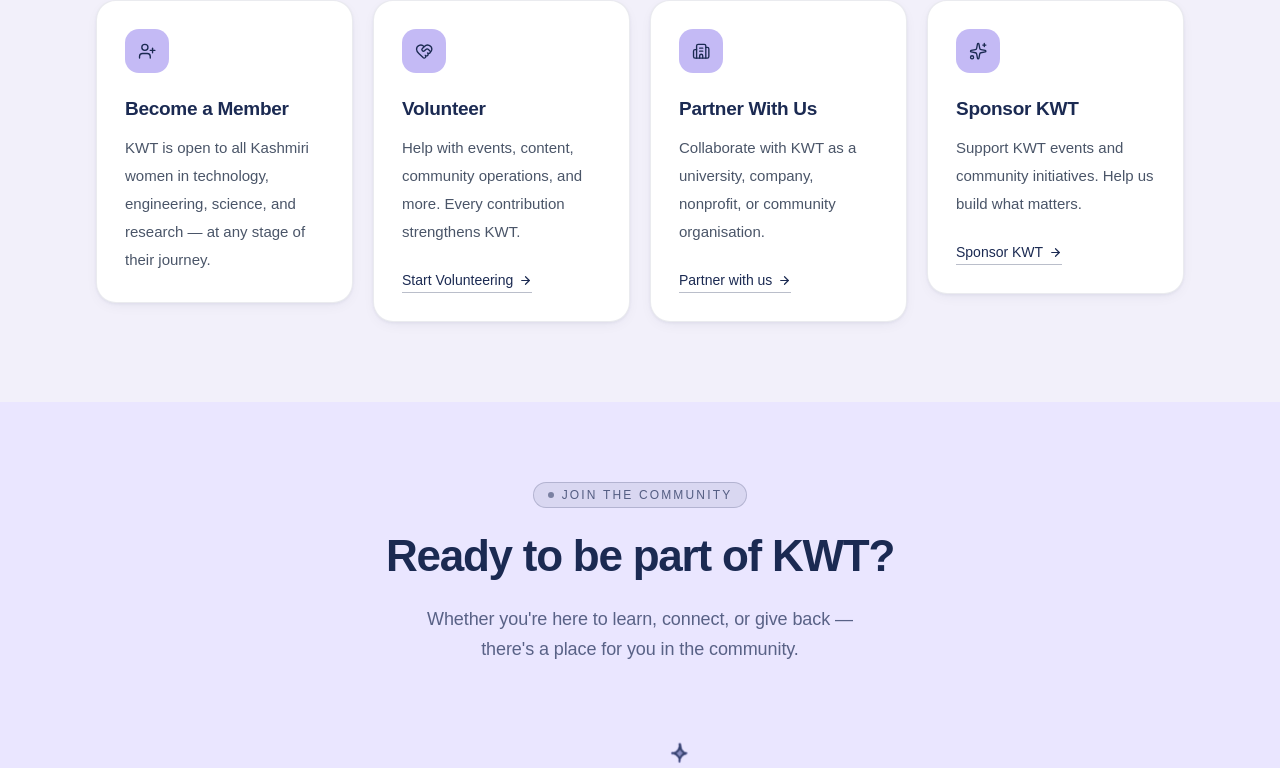
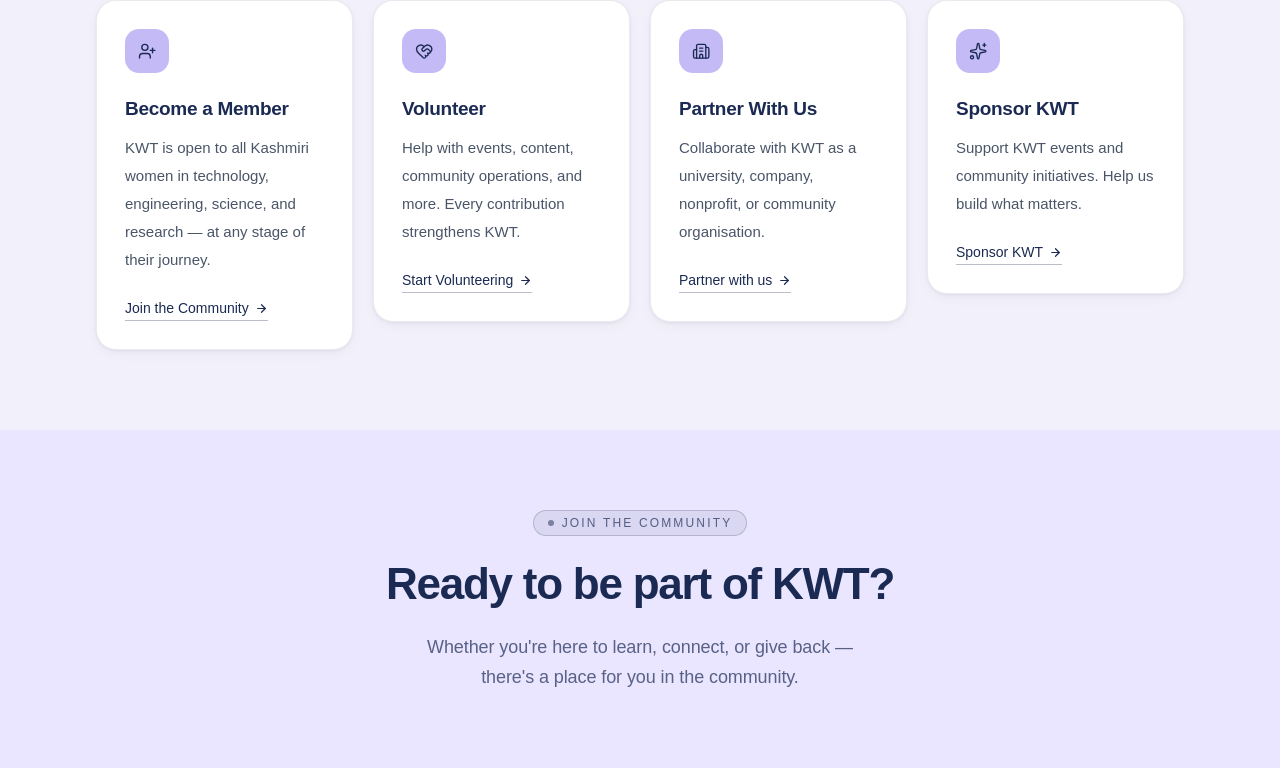
Before and after one commit to zulaikhamir/KWT-website, a React (Vite) app: page / in a window 1280 px wide. Shown: the part 2559-3327 px from the top of the page. Built offline with nearby package versions, Linux system fonts and the light colour scheme.

Commit message:
feat: add membership signup CTA

```diff
--- a/src/components/sections/GetInvolved.tsx
+++ b/src/components/sections/GetInvolved.tsx
@@ -1,9 +1,11 @@
+import { ArrowRight, UserPlus, HeartHandshake, Building2, Sparkles } from "lucide-react";
 import { Link } from "react-router-dom";
-import { ArrowRight, UserPlus, HeartHandshake, Building2, Sparkles } from "lucide-react";
 import { cn } from "@/lib/utils";
 import SectionWrapper from "@/components/shared/SectionWrapper";
 import SectionHeading from "@/components/shared/SectionHeading";
 import { useScrollReveal } from "@/hooks/useScrollReveal";
+
+const MEMBERSHIP_URL = "https://tally.so/r/686aVB";
 
 // ─── Cards ────────────────────────────────────────────────────────────────────
 const CARDS = [
@@ -11,8 +13,9 @@ const CARDS = [
     icon:  UserPlus,
     title: "Become a Member",
     body:  "KWT is open to all Kashmiri women in technology, engineering, science, and research — at any stage of their journey.",
-    cta:   null,
-    href:  null,
+    cta:   "Join the Community",
+    href:  MEMBERSHIP_URL,
+    external: true,
   },
   {
     icon:  HeartHandshake,
@@ -20,6 +23,7 @@ const CARDS = [
     body:  "Help with events, content, community operations, and more. Every contribution strengthens KWT.",
     cta:   "Start Volunteering",
     href:  "/get-involved#volunteer",
+    external: false,
   },
   {
     icon:  Building2,
@@ -27,6 +31,7 @@ const CARDS = [
     body:  "Collaborate with KWT as a university, company, nonprofit, or community organisation.",
     cta:   "Partner with us",
     href:  "/get-involved#partner",
+    external: false,
   },
   {
     icon:  Sparkles,
@@ -34,8 +39,9 @@ const CARDS = [
     body:  "Support KWT events and community initiatives. Help us build what matters.",
     cta:   "Sponsor KWT",
     href:  "/get-involved#sponsor",
+    external: false,
   },
-] as const;
+];
 
 // ─── Involvement card — uses the shared surface-card design token ──────────────
 function InvolvementCard({
@@ -44,13 +50,24 @@ function InvolvementCard({
   body,
   cta,
   href,
+  external,
 }: {
   icon: (typeof CARDS)[number]["icon"];
   title: string;
   body: string;
-  cta: string | null;
-  href: string | null;
+  cta: string;
+  href: string;
+  external: boolean;
 }) {
+  const ctaClasses = cn(
+    "mt-6 self-start inline-flex items-center gap-1.5",
+    "text-[0.875rem] font-medium text-[var(--color-primary)]",
+    "border-b border-[var(--color-primary)]/30 pb-px",
+    "hover:border-[var(--color-primary)]",
+    "transition-colors duration-150",
+    "focus-visible:outline-none focus-visible:ring-2 focus-visible:ring-[var(--color-primary)]/30",
+  );
+
   return (
     <li className="surface-card surface-card-interactive flex flex-col p-7">
       <span
@@ -65,18 +82,18 @@ function InvolvementCard({
         {body}
       </p>
 
-      {cta && href && (
-        <Link
-          to={href}
-          className={cn(
-            "mt-6 self-start inline-flex items-center gap-1.5",
-            "text-[0.875rem] font-medium text-[var(--color-primary)]",
-            "border-b border-[var(--color-primary)]/30 pb-px",
-            "hover:border-[var(--color-primary)]",
-            "transition-colors duration-150",
-            "focus-visible:outline-none focus-visible:ring-2 focus-visible:ring-[var(--color-primary)]/30",
-          )}
+      {external ? (
+        <a
+          href={href}
+          target="_blank"
+          rel="noreferrer noopener"
+          className={ctaClasses}
         >
+          {cta}
+          <ArrowRight size={13} strokeWidth={2.2} aria-hidden="true" />
+        </a>
+      ) : (
+        <Link to={href} className={ctaClasses}>
           {cta}
           <ArrowRight size={13} strokeWidth={2.2} aria-hidden="true" />
         </Link>
--- a/src/components/sections/get-involved/BecomeMember.tsx
+++ b/src/components/sections/get-involved/BecomeMember.tsx
@@ -24,9 +24,10 @@ export default function BecomeMember() {
             others, discover opportunities, learn from shared experiences, and take part in
             community activities.
           </p>
-          {/* [PLACEHOLDER — MEMBERSHIP FORM URL] — replace "#membership-form" with the real form URL */}
           <CtaLink
-            href="#membership-form"
+            href="https://tally.so/r/686aVB"
+            target="_blank"
+            rel="noreferrer noopener"
             className="mt-9"
           >
             Join the Community
--- a/src/components/shared/CtaLink.tsx
+++ b/src/components/shared/CtaLink.tsx
@@ -2,7 +2,7 @@ import { ArrowUpRight } from "lucide-react";
 
 import { cn } from "@/lib/utils";
 
-type CtaLinkProps = {
+type CtaLinkProps = React.AnchorHTMLAttributes<HTMLAnchorElement> & {
   href: string;
   children: string;
   variant?: "solid" | "outline";
@@ -14,6 +14,7 @@ export default function CtaLink({
   children,
   variant = "solid",
   className,
+  ...anchorProps
 }: CtaLinkProps) {
   return (
     <a
@@ -26,6 +27,7 @@ export default function CtaLink({
           : "border border-[var(--color-primary)]/20 text-[var(--color-primary)] hover:border-[var(--color-primary)]/45 hover:bg-[var(--color-primary)]/[0.04]",
         className
       )}
+      {...anchorProps}
     >
       {children}
       <ArrowUpRight className="size-4 transition-transform duration-200 group-hover:translate-x-0.5 group-hover:-translate-y-0.5" />
```
